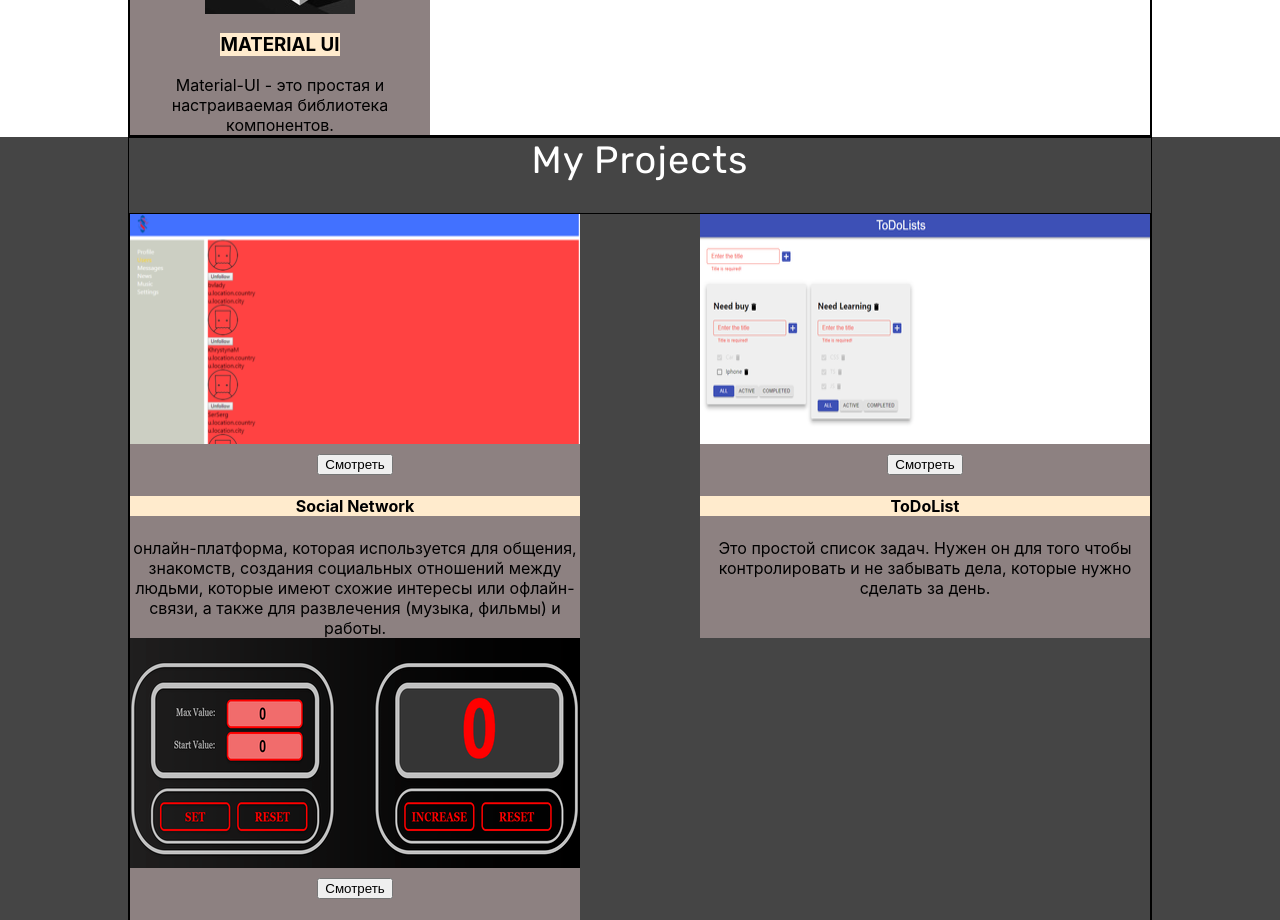
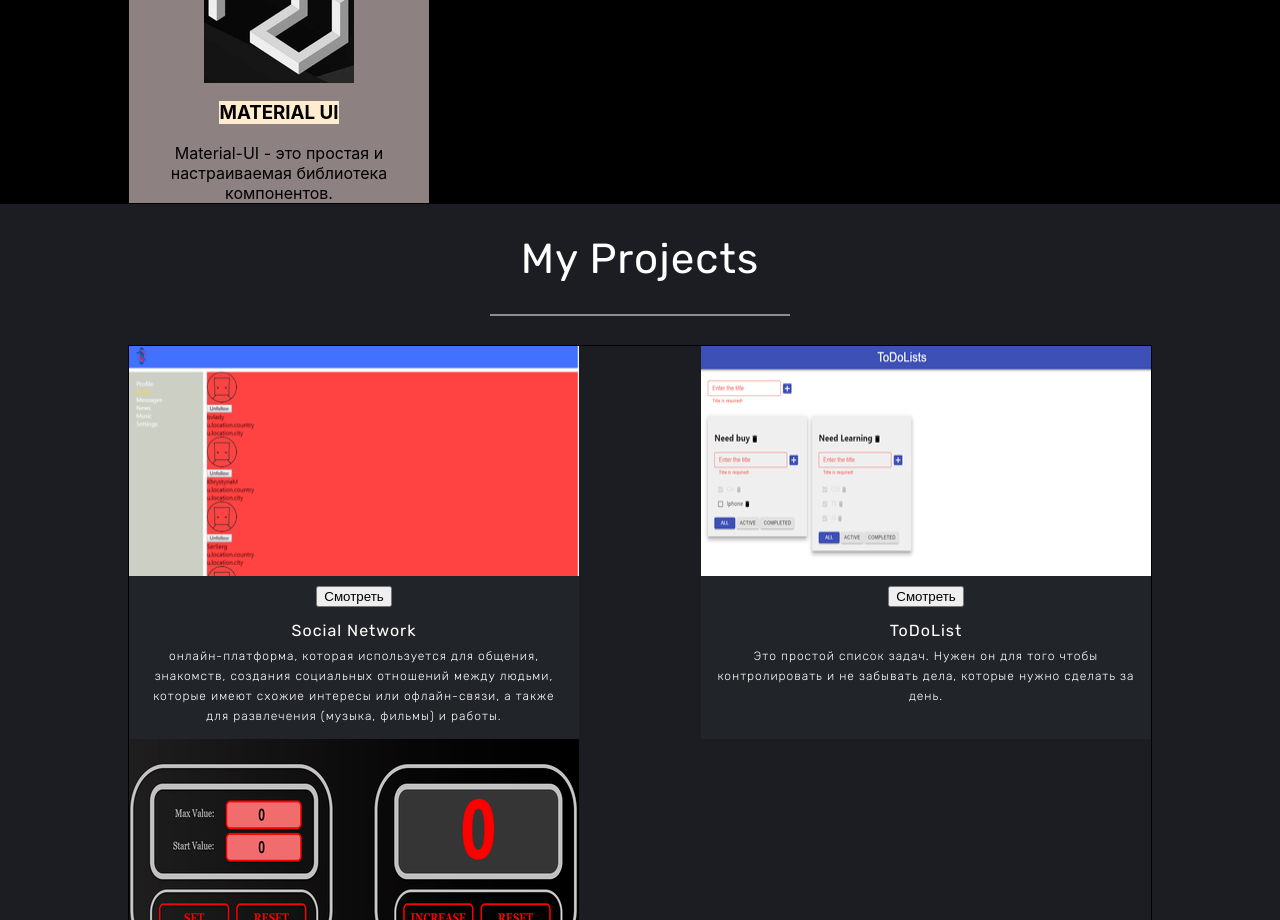
Before and after one commit to ellijahcuts/cv, a React (Create React App) app: page / in a window 1280 px wide. Shown: the part 1880-2800 px from the top of the page. Built offline with nearby package versions, Linux system fonts and the light colour scheme.

Commit message:
refactoring

```diff
--- a/public/index.html
+++ b/public/index.html
@@ -27,6 +27,9 @@
     <link rel="preconnect" href="https://fonts.googleapis.com">
     <link rel="preconnect" href="https://fonts.gstatic.com" crossorigin>
     <link href="https://fonts.googleapis.com/css2?family=Rubik:wght@300;400;600;700&display=swap" rel="stylesheet">
+    <link rel="preconnect" href="https://fonts.googleapis.com">
+    <link rel="preconnect" href="https://fonts.gstatic.com" crossorigin>
+    <link href="https://fonts.googleapis.com/css2?family=Poppins:wght@100;200;300;400;500;600;700;800&display=swap" rel="stylesheet">
     <title>React App</title>
   </head>
   <body>
--- a/src/MyProjects/MyProjects.module.css
+++ b/src/MyProjects/MyProjects.module.css
@@ -1,32 +1,23 @@
-.projectsCore{
-background-color: rgba(0, 0, 0, 0.73);
+.projectsCore {
+    background-color: #1b1d23;
 }
-.projectsContainer{
+
+.projectsContainer {
     flex-direction: column;
     justify-content: flex-start;
 }
-.title{
-    margin-bottom: 30px;
-}
-.title h2{
-    font-family: 'Rubik', sans-serif;
-    margin: 0;
-    color: #fff;
-    font-weight: 500;
-    font-size: 38px;
-    line-height: 1.2;
-    letter-spacing: 1px;
-}
 
-.projects{
+.projects {
+    margin-top: 30px;
     border: 1px #000000 solid;
     width: 100%;
     display: flex;
     justify-content: space-between;
     flex-wrap: wrap;
 }
+
 @media screen and (max-width: 1129px) {
-    .projects{
+    .projects {
         justify-content: center;
     }
 }
--- a/src/MyProjects/MyProjects.tsx
+++ b/src/MyProjects/MyProjects.tsx
@@ -5,15 +5,14 @@
 import scImg from '../common/images/sc.png'
 import todoImg from '../common/images/todo.png'
 import counterImg from '../common/images/counter.png'
+import Title from "../common/components/title/Title";
 
 
 const MyProjects = () => {
     return (
         <div className={style.projectsCore}>
             <div className={`${styleContainer.container} ${style.projectsContainer}`}>
-                <div className={style.title}>
-                    <h2>My Projects</h2>
-                </div>
+                <Title title={"My projects"}/>
                 <div className={style.projects}>
                     <Project title={"Social Network"}
                              img={scImg}
--- a/src/MyProjects/Project/Project.module.css
+++ b/src/MyProjects/Project/Project.module.css
@@ -1,6 +1,6 @@
 .projectCore {
     width: 450px;
-    background-color: #8d8181;
+    background-color:#212529;
     display: flex;
     flex-direction: column;
     align-items: center;
@@ -19,6 +19,25 @@
 .button{
     margin-top: 10px;
 }
+
+.projectInfo{
+    padding: 15px;
+}
+
 .projectTitle{
-    background-color: blanchedalmond;
+    font-family: 'Rubik', sans-serif;
+    color: #fff;
+    font-size: 16px;
+    font-weight: 500;
+    letter-spacing: 1px;
+    margin: 0 0 5px;
 }
+.description{
+    font-family: "Rubik",sans-serif;
+    color: #fff;
+    line-height: 1.1;
+    font-size: 12px;
+    font-weight: 200;
+    letter-spacing: 1px;
+    margin: 0 0 5px;
+}
--- a/src/MyProjects/Project/Project.tsx
+++ b/src/MyProjects/Project/Project.tsx
@@ -1,23 +1,25 @@
 import React from 'react';
 import style from "../../MyProjects/Project/Project.module.css";
 
-export type ProjectPropsType ={
+export type ProjectPropsType = {
     title: string
     img: string
     description: string
 }
 
-const Project = (props:ProjectPropsType) => {
+const Project = (props: ProjectPropsType) => {
     return (
         <div className={style.projectCore}>
             <div className={style.iconContainer}>
-                <img src={props.img} className={style.icon} />
+                <img src={props.img} className={style.icon}/>
             </div>
             <button className={style.button}>Смотреть</button>
-            <span>
+            <div className={style.projectInfo}>
+            <span className={style.description}>
                 <h4 className={style.projectTitle}>{props.title}</h4>
                 {props.description}
             </span>
+            </div>
         </div>
     );
 };
--- a/src/Skills/Skills.module.css
+++ b/src/Skills/Skills.module.css
@@ -1,5 +1,5 @@
 .skillBlock {
-
+background-color: black;
 }
 
 .skillContainer {
@@ -12,6 +12,7 @@
 }
 
 .skills {
+    margin-top: 30px;
     border: 1px #000000 solid;
     width: 100%;
     display: flex;
--- a/src/Skills/Skills.tsx
+++ b/src/Skills/Skills.tsx
@@ -12,13 +12,14 @@
 import htmlLogo from '../common/images/html-logo.png'
 import nodeLogo from '../common/images/node-logo.png'
 import materialLogo from '../common/images/material-logo.png'
+import Title from "../common/components/title/Title";
 
 
 const Skills = () => {
     return (
         <div className={style.skillBlock}>
             <div className={`${styleContainer.container} ${style.skillContainer}`}>
-                <h2 className={style.title}>Skills</h2>
+                <Title title={"Skills"}/>
                 <div className={style.skills}>
                     <Skill title={"HTML"}
                            img={htmlLogo}
--- /dev/null
+++ b/src/common/components/title/Title.module.css
@@ -0,0 +1,27 @@
+
+.title {
+    margin: 30px 0 30px;
+    font-family: 'Rubik', sans-serif;
+    color: #fff;
+    text-transform: capitalize;
+    font-size: 28px;
+    line-height: 1.2;
+    letter-spacing: 1px;
+    position: relative;
+}
+
+.title h2 {
+    margin: 0;
+    font-weight: 500;
+}
+
+.title::before {
+    content: "";
+    background: white;
+    width: 300px;
+    height: 1px;
+    position: absolute;
+    bottom: -30px;
+    left: 50%;
+    transform: translate(-50%, 50%);
+}
--- /dev/null
+++ b/src/common/components/title/Title.tsx
@@ -0,0 +1,16 @@
+import React from 'react';
+import style from './Title.module.css';
+
+type TitlePropsType = {
+    title: string
+}
+
+const Title = (props: TitlePropsType) => {
+    return (
+        <div className={style.title}>
+            <h2>{props.title}</h2>
+        </div>
+    );
+};
+
+export default Title;
--- a/src/common/styles/Container.module.css
+++ b/src/common/styles/Container.module.css
@@ -1,5 +1,4 @@
 .container {
-    border: 1px solid;
     height: 100%;
     width: 80%;
     margin: 0 auto;
```
